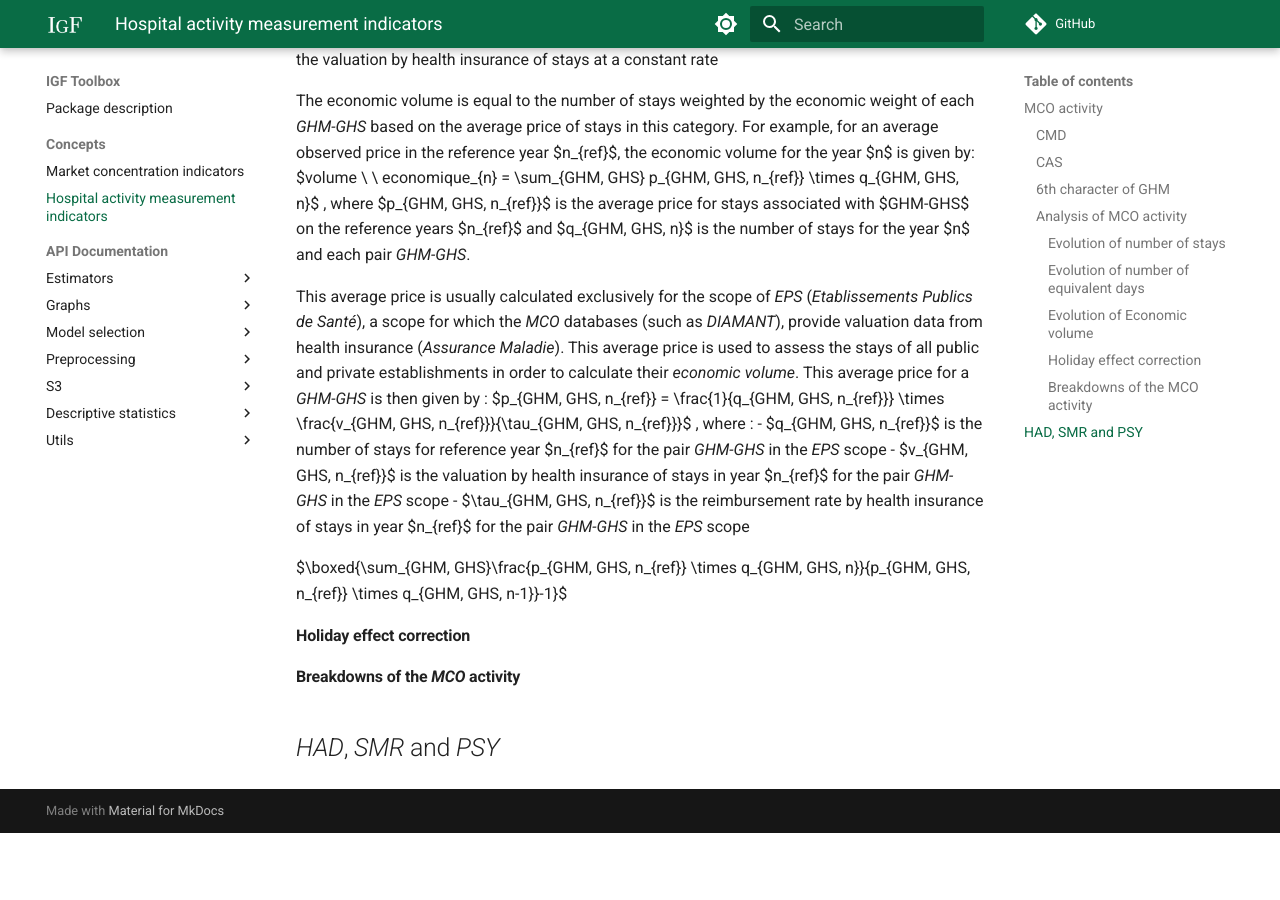
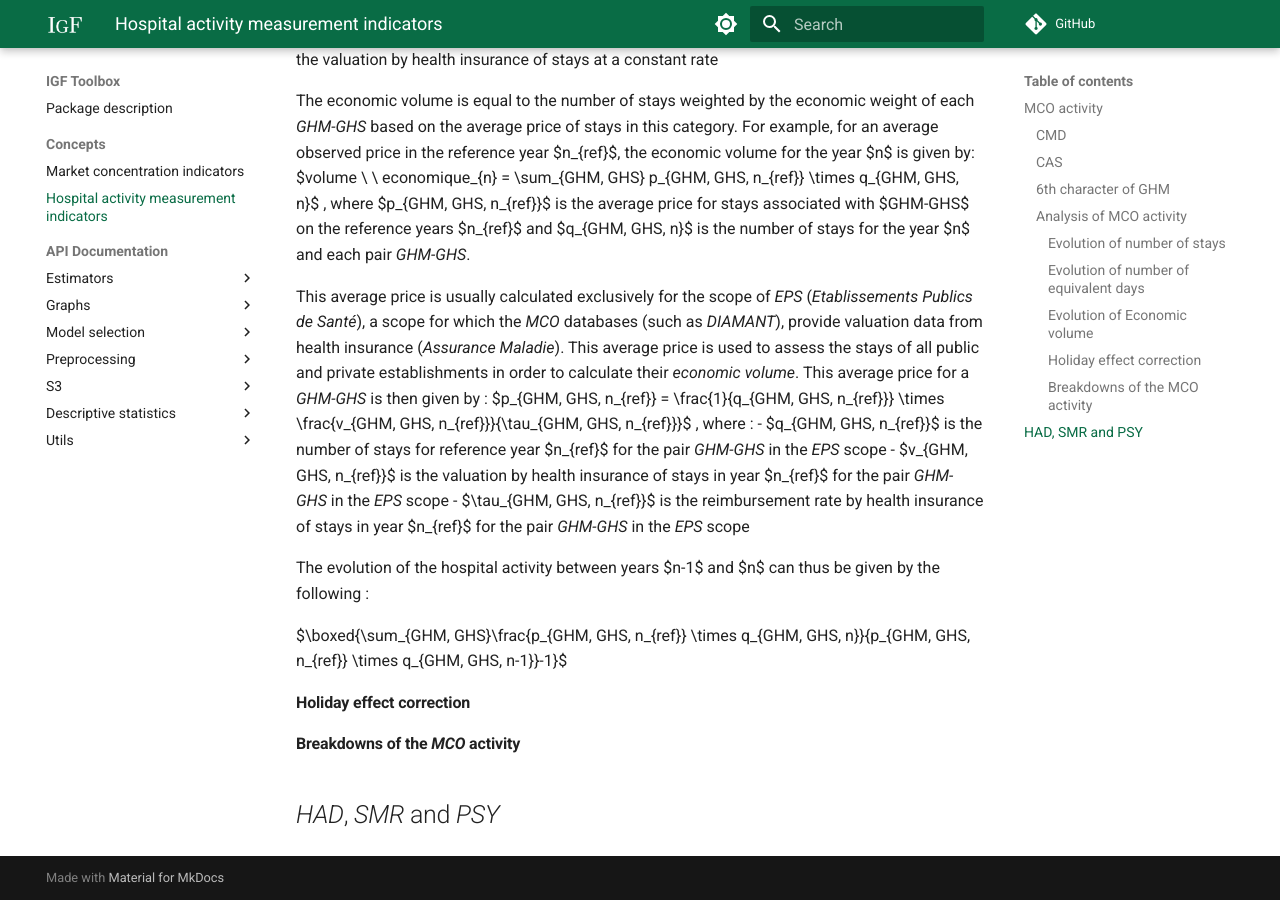
Before and after one commit to IGF-PSD/igf_toolbox, an MkDocs documentation site: the page built from docs/concepts/HOSPITAL_ACTIVITY.md, in a window 1280 px wide and 900 px high, scrolled down 5637 px. Built offline with MkDocs 1.6.1 and Material for MkDocs 9.7.7, drawn with Linux system fonts in a browser that asks for light colours; comment, search, counter and statistics services are not loaded; before the commit the page ends 6470 px from its top, so only the background shows below that.

Commit message:
Update HOSPITAL_ACTIVITY.md

```diff
--- a/docs/concepts/HOSPITAL_ACTIVITY.md
+++ b/docs/concepts/HOSPITAL_ACTIVITY.md
@@ -136,6 +136,7 @@ This average price is usually calculated exclusively for the scope of *EPS* (*Et
 - $v_{GHM, GHS, n_{ref}}$ is the valuation by health insurance of stays in year $n_{ref}$ for the pair *GHM-GHS* in the *EPS* scope
 - $\tau_{GHM, GHS, n_{ref}}$ is the reimbursement rate by health insurance of stays in year $n_{ref}$ for the pair *GHM-GHS* in the *EPS* scope
 
+The evolution of the hospital activity between years $n-1$ and $n$ can thus be given by the following :
 
 $\boxed{\sum_{GHM, GHS}\frac{p_{GHM, GHS, n_{ref}} \times q_{GHM, GHS, n}}{p_{GHM, GHS, n_{ref}} \times q_{GHM, GHS, n-1}}-1}$
 
```
